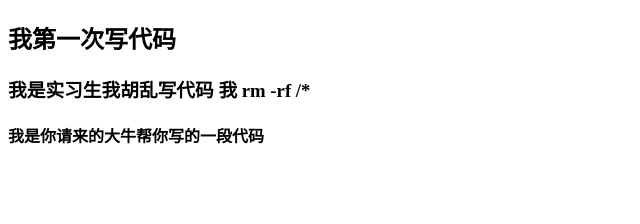
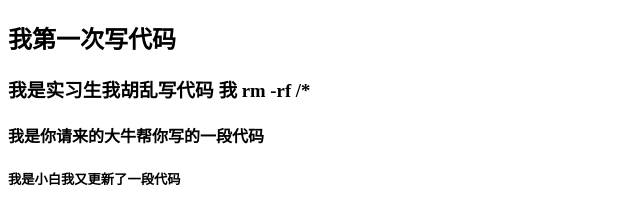
Before and after one commit to xiaokangkang123/1815, a plain HTML site: page index.html in a window 1280 px wide. Shown: the whole page, without its empty margins (0-640 px from the left). Drawn offline with Linux system fonts and the light colour scheme.

Commit message:
重新推送index.html

```diff
--- a/index.html
+++ b/index.html
@@ -10,6 +10,6 @@
     <h2>我第一次写代码</h2>
     <h3>我是实习生我胡乱写代码 我 rm -rf /* </h3>
     <h4>我是你请来的大牛帮你写的一段代码</h4>
-    <!--<h5>我是小白我又更新了一段代码</h5> -->
+    <h5>我是小白我又更新了一段代码</h5>
 </body>
 </html>
```
